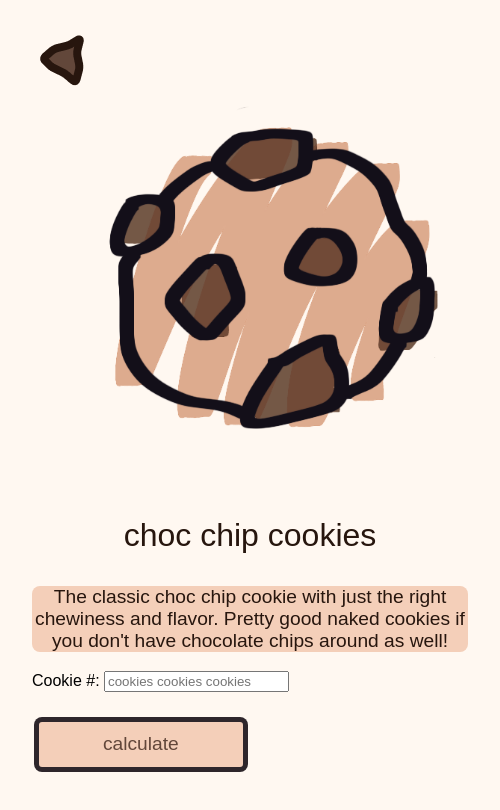
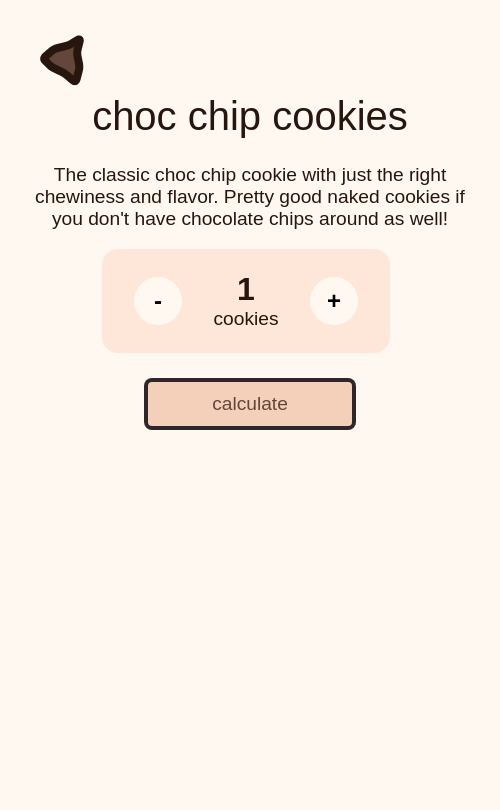
Before and after one commit to soioy/Cookie-Recipe-App, an Electron app: page src/cookie-recipe.html in a window 500 px wide. Drawn offline with Linux system fonts and the light colour scheme.

Commit message:
cool new quanity buttons

```diff
--- a/src/cookie-recipe.html
+++ b/src/cookie-recipe.html
@@ -11,25 +11,37 @@
   <body>
     <button class="backbtn" value="back-button" onclick="start_button()"><img src="images/backbtn.PNG"></button>
 
-    <div class="cookie-deco">
-      <img src="images/cookie.PNG" alt="Cookie" width="387" length="387">
+      <div class="center">
+        <div>
+          <p class="recipeheader">choc chip cookies</p>
+        </div>
       </div>
 
-    <div class = "recipe-col"></div>
-
-      <div class="recipeheader">
-        <p>choc chip cookies</p>
-      </div>
+      <div class="center">
         <div class="recipedesc">
           <p>The classic choc chip cookie with just the right chewiness and flavor. Pretty good naked cookies if you don't have chocolate chips around as well!</p>
         </div>
-      <div class="serving-row">
-        <label for="cookie_num">Cookie #: </label>
-        <input type="number" id="cookie_num" required min="1" placeholder="cookies cookies cookies"/>
       </div>
 
+      <div class="center">
+        <div class="number-input" min="1" step="1" value="1">
+          <button type="button" class="quantitybtn" onclick="decreasequanity()">
+            <span class="material-icons-outlined">-</span>
+          </button>
+          <div class="value">
+            <span class="number" id="cookie_num">1</span>
+            <span class="text">cookies</span>
+          </div>
+          <button type="button" class="quantitybtn" onclick="increasequanity()">
+            <span class="material-icons-outlined">+</span>
+          </button>
+        </div>
+      </div>
+
+      <div class="center">
         <input type="button" class="calculatebtn"value="calculate" onclick="cookie_calculate()"/>
       </div>
+
   </body>
 
 </html>
--- a/src/index.css
+++ b/src/index.css
@@ -34,7 +34,7 @@ body {
   margin: 2.5rem 0.125rem;
   border-radius: 0.5rem;
   border-color: var(--darkpurple);
-  border-width: 0.35rem;
+  border-width: 0.25rem;
   border-style: solid;
   transition: 0.2s;
   padding: 0.70rem 4rem;
@@ -49,19 +49,13 @@ body {
   color: var(--lighttan);
 }
 
-.recipebtn-col {
-  display: block;
-  justify-content: center;
-  align-items: center;
-}
-
 .recipebtn {
   text-align: center;
   font-size: 1.5rem;
   margin: 1.563rem 0.125rem;
   border-radius: 0.5rem;
   border-color: var(--darkpurple);
-  border-width: 0.35rem;
+  border-width: 0.25rem;
   border-style: solid;
   transition: 0.2s;
   padding: 0.70rem 4rem;
@@ -87,11 +81,12 @@ body {
 
 .recipeheader {
   text-align: center;
-  font-size: 2rem;
+  font-size: 2.5rem;
+  padding-bottom: 0.1rem;
   font-family: Dynapuff, sans-serif;
   color: var(--darkbrown);
-  margin-top: 1rem;
-
+  margin-top: 0.125rem;
+  margin-bottom: 0.125rem;
 }
 
 .recipedesc {
@@ -99,13 +94,11 @@ body {
   font-size: 1.2rem;
   font-family: Dynapuff, sans-serif;
   color: var(--darkbrown);
-  margin-top: 0.5rem;
-  background-color: var(--tan);
-  border-radius: 0.5rem;
+  margin-top: 0.125rem;
 }
 
-.recipe-col {
-  display: block;
+.center {
+  display: flex;
   justify-content: center;
   align-items: center;
 }
@@ -116,7 +109,7 @@ body {
   margin: 1.563rem 0.125rem;
   border-radius: 0.5rem;
   border-color: var(--darkpurple);
-  border-width: 0.35rem;
+  border-width: 0.25rem;
   border-style: solid;
   transition: 0.2s;
   padding: 0.70rem 4rem;
@@ -126,8 +119,60 @@ body {
   font-family: Dynapuff, sans-serif;
 }
 
-.cookie-deco {
+.number-input {
+  width: 18rem;
+  height: 6.5rem;
+  font-size: 1.5rem;
+  text-align: center;
+  background: var(--midtan);
+  border-radius: 1rem;
+  border: none;
+  box-sizing: border-box;
+  margin-right: 0.5rem;
+  padding: 2rem;
   display: flex;
-  justify-content: right;
   align-items: center;
+  justify-content: space-between;
 }
+
+.quantitybtn {
+  width: 3rem;
+  height: 3rem;
+  font-size: 1.5rem;
+  font-weight: bold;
+  text-align: center;
+  background: var(--lighttan);
+  border-radius: 5rem;
+  border: none;
+  box-sizing: border-box;
+  display: flex;
+  align-items: center;
+  justify-content: center;
+  cursor: pointer;
+  position: relative;
+}
+
+.value {
+  display: flex;
+  height: 100%;
+  align-items: center;
+  justify-content: center;
+  flex-direction: column;
+}
+
+.number {
+  flex-grow: 1;
+  display: flex;
+  align-items: flex-end;
+  justify-content: center;
+  font-size: 2rem;
+  font-weight: bold;
+  color: var(--darkbrown);
+}
+
+.text {
+  align-items: flex-end;
+  font-size: 1.2rem;
+  font-weight: 500;
+  color: var(--darkbrown);
+}
--- a/src/main.js
+++ b/src/main.js
@@ -1,6 +1,3 @@
-const myButton = document.getElementById("start");
-var portion = parseInt(document.getElementById("cookie_num"));
-
 function start_button(){
   window.location.href = "recipebook-screen.html";
 }
@@ -11,35 +8,46 @@ function banana_button(){
   window.location.href = "banana-recipe.html";
 }
 
-/*
-    w_sugar=100,
-    b_sugar=110,
-    egg=1,
-    flour=160,
-    choc_chip=175,
 
-*/
-    /*
-    nw_sugar = w_sugar/portion_amount,
-    nb_sugar = b_sugar/portion_amount,
-    n_egg = egg/portion_amount,
-    n_flour = flour/portion_amount,
-    nchoc_chip = choc_chip/portion_amount;
-    */
+let input = document.querySelector(".number-input");
+const min = input.getAttribute("min");
+const step = Number(input.getAttribute("step") || 1);
+var value = Number(input.getAttribute("value") || 0);
+let number = document.querySelector(".number");
+
+function increasequanity() {
+    if (value > min) {
+        value += step;
+    }
+    else {
+        value += step;
+    }
+    number.textContent = value;
+}
+
+function decreasequanity() {
+    if (value >= min && value - step >= min) {
+        value -= step;
+    }
+    else {
+        value = step;
+    }
+    number.textContent = value;
+}
 
 function cookie_calculate(){
     // portion is the number of cookies the user wants to make
-    let portion = parseInt(document.getElementById("cookie_num").value);
+    //let portion = parseInt(document.getElementById("cookie_num").value);
 
 
-    if (!portion || portion <= 0) {
+    if (!value || value <= 0) {
             alert("enter some damn cookies bruh.");
             input.focus();
             return;
         }
 
     const act_portion = 8;
-    let portion_amount = portion / act_portion;
+    let portion_amount = value / act_portion;
 
     // calculate the portion of ingredients needed
     let butter = 114 * portion_amount,
```
Also changed, not shown: src/cookie-result.html (+1 -1 lines), src/recipebook-screen.html (+1 -1 lines), src/start-screen.html (+1 -0 lines). Lines whose indentation alone changed are shown as unchanged.
